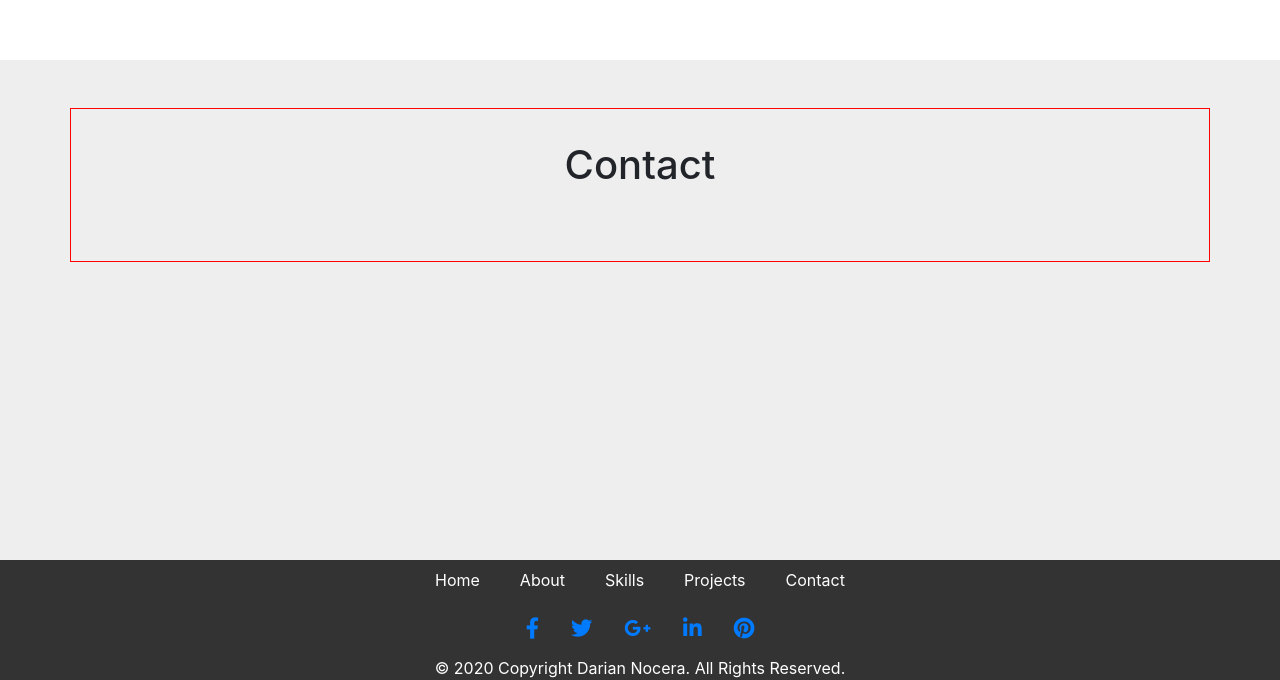
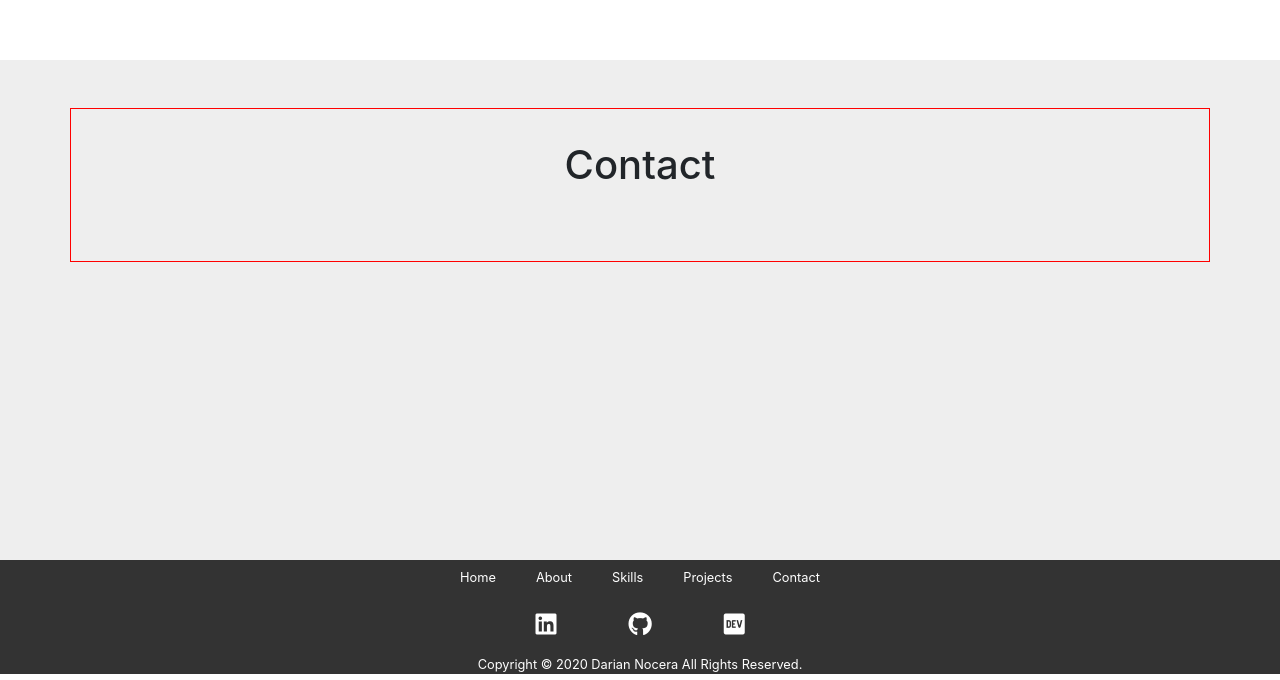
Before and after one commit to darnocer/vue-portfolio-template, a Vue app: page / in a window 1280 px wide. Shown: the part 2333-3013 px from the top of the page. Built offline with nearby package versions, Linux system fonts and the light colour scheme.

Commit message:
footer social links

```diff
--- a/src/components/Footer.vue
+++ b/src/components/Footer.vue
@@ -14,26 +14,15 @@
 
 
   <ul class="list-inline">
-      <li class="list-inline-item">
-          <a class="fb-ic" href="#">
-            <i class="fab fa-facebook-f fa-lg mr-4"> </i>
-          </a></li>
-      <li class="list-inline-item"> <a class="tw-ic" href="#">
-            <i class="fab fa-twitter fa-lg mr-4"> </i>
-          </a></li>
-      <li class="list-inline-item"><a class="gplus-ic" href="#">
-            <i class="fab fa-google-plus-g fa-lg mr-4"> </i>
-          </a></li>
-      <li class="list-inline-item"><a class="li-ic" href="#">
-            <i class="fab fa-linkedin-in fa-lg mr-4"> </i>
-          </a></li>
-      <li class="list-inline-item"><a class="pin-ic" href="#">
-            <i class="fab fa-pinterest fa-lg"> </i>
-          </a></li>
+    <li v-for="(item,i) in social" :key="i" class="social-item list-inline-item">
+      <a :href= item.url :alt= item.name>
+        <i :class= item.faClass > </i>
+      </a>
+    </li>
   </ul>
 
   <div class="copyright">
-        © 2020 Copyright Darian Nocera. All Rights Reserved.
+    Copyright © {{ new Date().getFullYear() }} {{data.name.fullName}} {{data.footer.copyrightText}}
   </div>
 </footer>
 
@@ -53,6 +42,7 @@ export default {
   data() {
     return {
       data: data,
+      social: data.social
       }
     }
 }
--- a/src/data/data.json
+++ b/src/data/data.json
@@ -1,7 +1,8 @@
 {
     "name": {
         "firstName": "Darian",
-        "lastName": "Nocera"
+        "lastName": "Nocera",
+        "fullName": "Darian Nocera"
     },
     "titles": [
         "Web Designer.",
@@ -16,18 +17,22 @@
         {
           "name": "linkedin",
           "url": "https://www.linkedin.com/in/darian-nocera/",
-          "className": "fab fa-linkedin"
+          "faClass": "fab fa-linkedin"
         },
         {
           "name": "github",
           "url": "https://github.com/darnocer",
-          "className": "fab fa-github"
+          "faClass": "fab fa-github"
         },
         {
           "name": "dev.to",
           "url": "https://dev.to/darnocer",
-          "className": "fab fa-dev"
+          "faClass": "fab fa-dev"
         }
-      ]
+      ],
+
+  "footer": {
+    "copyrightText": "All Rights Reserved."
+  }
 
 }
--- a/src/pages/Skills.vue
+++ b/src/pages/Skills.vue
@@ -1,4 +1,7 @@
 <template>
+
+<!-- Could we make the "section container" a component and pass in the data as a prop?  -->
+
   <section id="skills">
     <div class="container test">
       <h1>Skills</h1>
--- a/src/styles/css/main.css
+++ b/src/styles/css/main.css
@@ -69,4 +69,9 @@ section {
   background-color: #333333; }
   .footer .nav-link,
   .footer .copyright {
-    color: white !important; }
+    color: white !important;
+    font-size: 0.8rem; }
+  .footer .social-item i {
+    font-size: 1.5rem;
+    padding: 0 2rem;
+    color: #ffffff; }
--- a/src/styles/scss/_footer.scss
+++ b/src/styles/scss/_footer.scss
@@ -1,8 +1,20 @@
+$social-spacing: 2rem;
+$social-size: 1.5rem;
+
 .footer {
   background-color: $bg-color-two;
 
   .nav-link,
   .copyright {
     color: white !important;
+    font-size: $font-size-sm;
+  }
+
+  .social-item {
+    i {
+      font-size: $social-size;
+      padding: 0 $social-spacing;
+      color: $light-color;
+    }
   }
 }
--- a/src/styles/scss/_variables.scss
+++ b/src/styles/scss/_variables.scss
@@ -4,3 +4,5 @@ $bg-color-one: #eeeeee;
 $bg-color-two: #333333;
 
 $light-color: #ffffff;
+
+$font-size-sm: 0.8rem;
```
Lines whose indentation alone changed are shown as unchanged.
